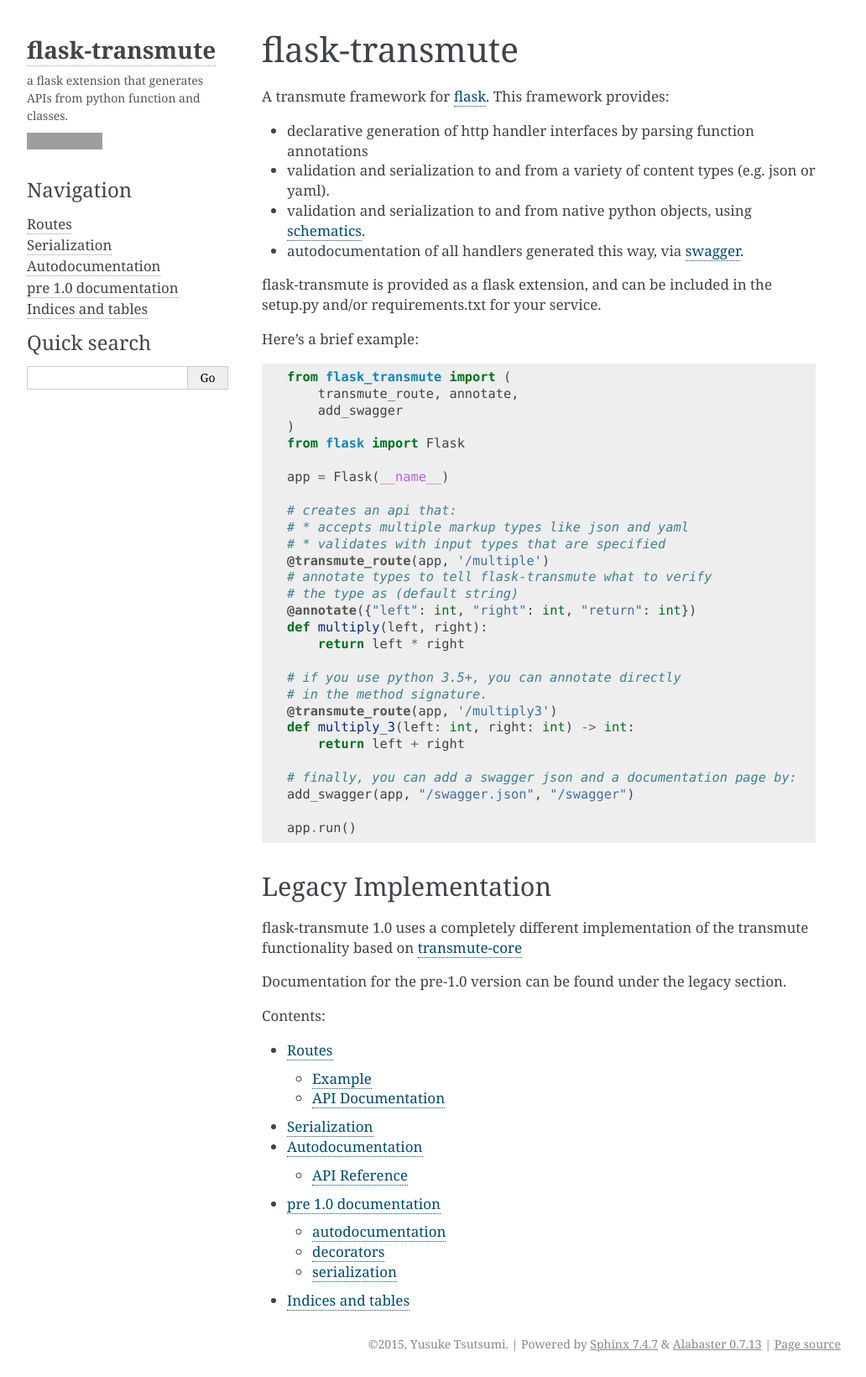
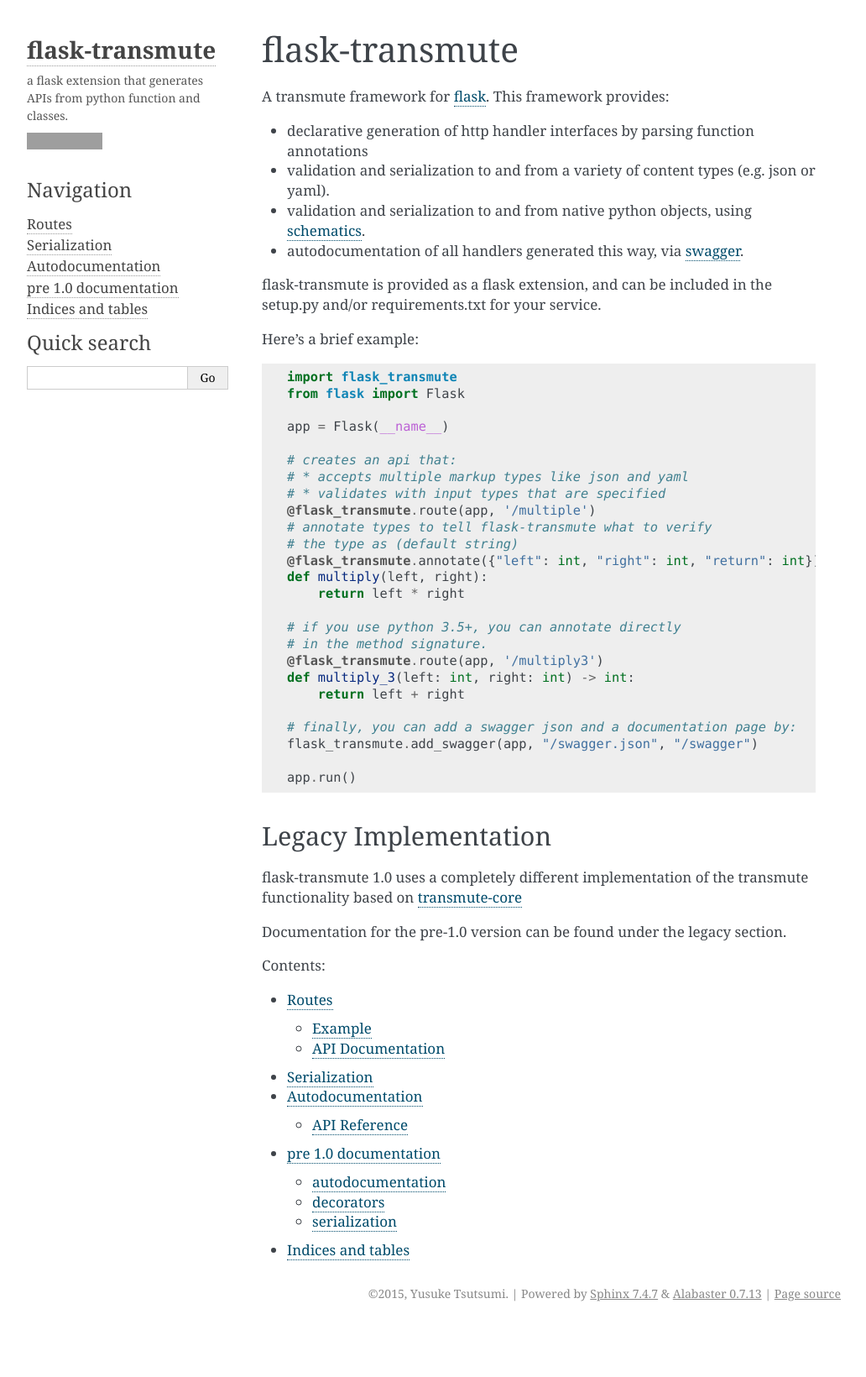
Before and after one commit to toumorokoshi/flask-transmute, a Sphinx documentation site: the page built from docs/index.rst, in a window 1280 px wide. Shown: the whole page at 84% size, without its empty margins (128-1160 px from the left). Built offline with Sphinx 7.4.7, drawn with Linux system fonts in a browser that asks for light colours; after the commit the page ends 1580 px from its top, so only the background shows below that; grey boxes are pictures that could not be loaded.

Commit message:
renaming transmute_route to route.

```diff
--- a/docs/index.rst
+++ b/docs/index.rst
@@ -18,10 +18,7 @@
 
 Here's a brief example::
 
-    from flask_transmute import (
-        transmute_route, annotate,
-        add_swagger
-    )
+    import flask_transmute
     from flask import Flask
 
     app = Flask(__name__)
@@ -29,21 +26,21 @@
     # creates an api that:
     # * accepts multiple markup types like json and yaml
     # * validates with input types that are specified
-    @transmute_route(app, '/multiple')
+    @flask_transmute.route(app, '/multiple')
     # annotate types to tell flask-transmute what to verify
     # the type as (default string)
-    @annotate({"left": int, "right": int, "return": int})
+    @flask_transmute.annotate({"left": int, "right": int, "return": int})
     def multiply(left, right):
         return left * right
 
     # if you use python 3.5+, you can annotate directly
     # in the method signature.
-    @transmute_route(app, '/multiply3')
+    @flask_transmute.route(app, '/multiply3')
     def multiply_3(left: int, right: int) -> int:
         return left + right
 
     # finally, you can add a swagger json and a documentation page by:
-    add_swagger(app, "/swagger.json", "/swagger")
+    flask_transmute.add_swagger(app, "/swagger.json", "/swagger")
 
     app.run()
 
--- a/docs/routes.rst
+++ b/docs/routes.rst
@@ -12,11 +12,11 @@
 
 .. code-block:: python
 
-    from flask_transmute import transmute_route, annotate
+    from flask_transmute import route, annotate
 
     # define a GET endpoint, taking a query parameter integers left and right,
     # which must be integers.
-    @transmute_route(app, paths="/multiply")
+    @route(app, paths="/multiply")
     @annotate({"left": int, "right": int, "return": int})
     def multiply(left, right):
         return left * right
--- a/flask_transmute/__init__.py
+++ b/flask_transmute/__init__.py
@@ -1,3 +1,3 @@
 from transmute_core import *
-from .route import transmute_route
+from .route import route
 from .swagger import add_swagger
```
Also changed, not shown: 2 other files.
